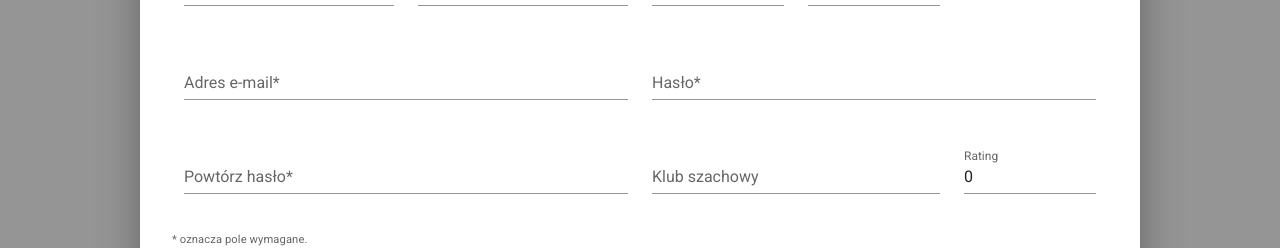
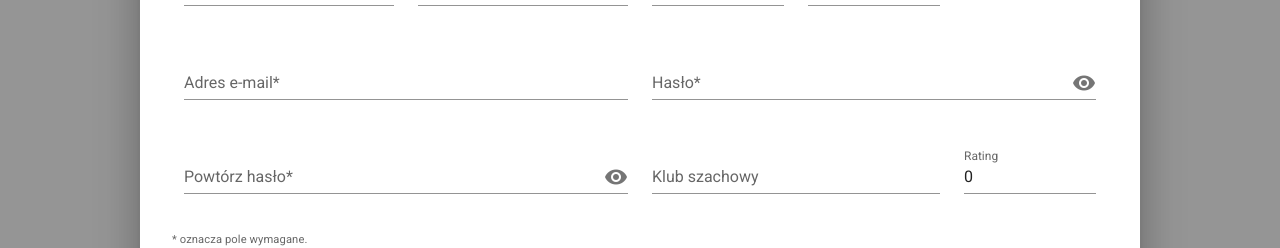
Before and after one commit to skni-kod/TournamentAppFrontend, a Vue app: page /login in a window 1280 px wide. Both pictures are taken after a click on the button "ZAREJESTRUJ SIĘ". Shown: the part 278-526 px from the top of the page. Built offline with nearby package versions, Linux system fonts and the light colour scheme.

Commit message:
Show Password Icons

```diff
--- a/src/components/Registration.vue
+++ b/src/components/Registration.vue
@@ -64,8 +64,10 @@
 
               <v-col sm="12" md="6">
                 <v-text-field
+                  :append-icon="show ? 'mdi-eye-off' : 'mdi-eye'"
+                  :type="show ? 'text' : 'password'"
+                  @click:append="() => (show = !show)"
                   label="Hasło*"
-                  type="password"
                   v-model="password"
                   :rules="[
                     rules.required,
@@ -79,8 +81,10 @@
 
               <v-col sm="12" md="6">
                 <v-text-field
+                  :append-icon="show2 ? 'mdi-eye-off' : 'mdi-eye'"
+                  :type="show2 ? 'text' : 'password'"
+                  @click:append="() => (show2 = !show2)"
                   label="Powtórz hasło*"
-                  type="password"
                   autocomplete="on"
                   v-model="re_password"
                   required
@@ -125,11 +129,18 @@
         <v-card-actions>
           <v-spacer></v-spacer>
 
-          <v-btn class="secondary--text rounded-pill pa-3" text @click="dialog = false">
+          <v-btn
+            class="secondary--text rounded-pill pa-3"
+            text
+            @click="dialog = false"
+          >
             <h4>Zamknij</h4>
           </v-btn>
 
-          <v-btn class="secondary white--text rounded-pill pa-3" @click="register()">
+          <v-btn
+            class="secondary white--text rounded-pill pa-3"
+            @click="register()"
+          >
             <h4>Zarejestruj się</h4>
           </v-btn>
         </v-card-actions>
@@ -153,6 +164,8 @@ export default class Registration extends Vue {
       checkbox: false,
       dialog: false,
       valid: true,
+      show: false,
+      show2: false,
       first_name: '',
       last_name: '',
       email: '',
--- a/src/views/Login.vue
+++ b/src/views/Login.vue
@@ -11,7 +11,10 @@
         ></v-img>
       </v-col>
       <v-col sm="8" md="4">
-        <v-card class="my-12 mx-auto text-center rounded-lg" style="max-width: 450px">
+        <v-card
+          class="my-12 mx-auto text-center rounded-lg"
+          style="max-width: 450px"
+        >
           <v-card-title class="justify-center"
             ><div>
               <h2 class="mt-3 mb-6">Masz już konto?</h2>
@@ -35,13 +38,13 @@
 
               <v-text-field
                 :append-icon="show ? 'mdi-eye-off' : 'mdi-eye'"
+                :type="show ? 'text' : 'password'"
+                @click:append="() => (show = !show)"
                 :rules="[rules.required, rules.counter(password, 8, 'ów')]"
-                :type="show ? 'text' : 'password'"
                 label="Hasło"
                 autocomplete="on"
                 required
                 v-model="password"
-                @click:append="() => (show = !show)"
               ></v-text-field>
 
               <div class="mb-5">
```
